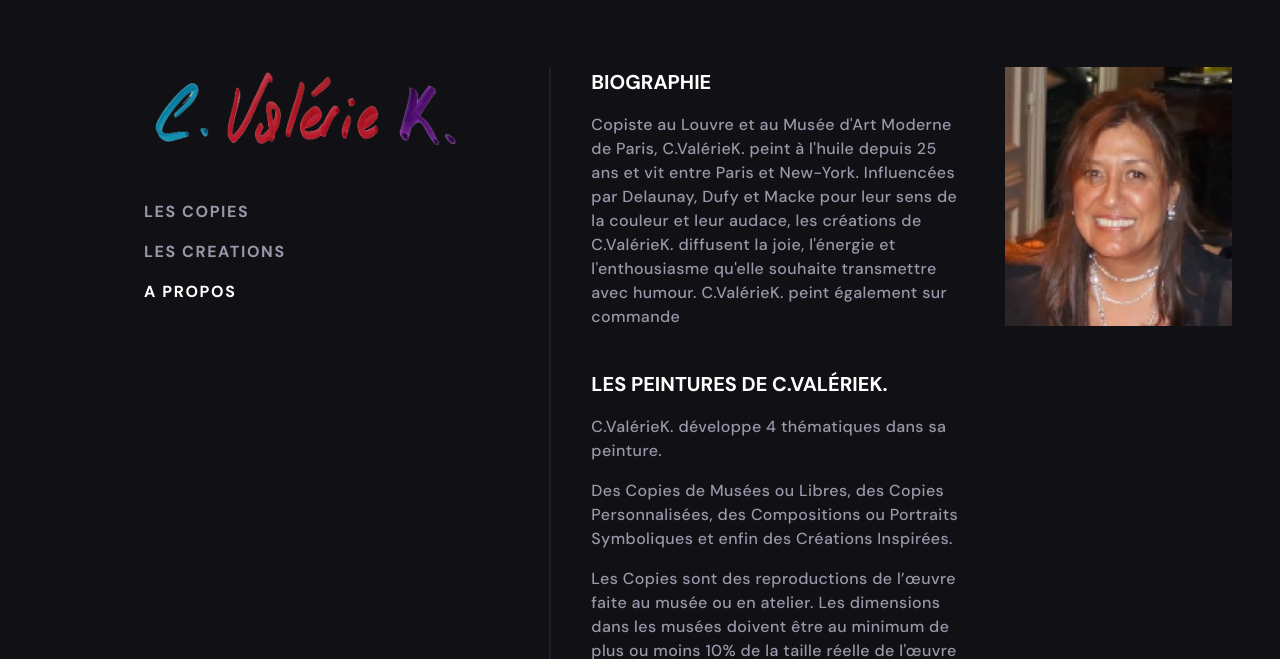
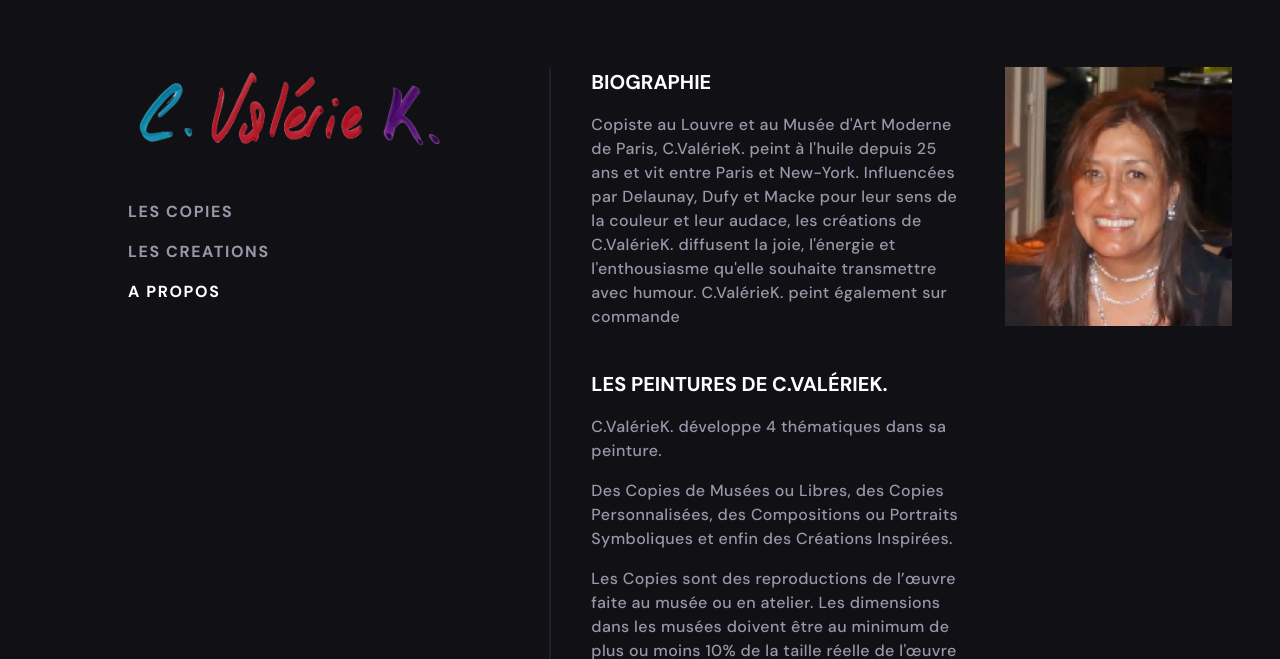
Before and after one commit to michaelchiche/cvalk-gatsby, a Gatsby site: page /a-propos in a window 1280 px wide. Shown: the part 141-800 px from the top of the page. Built offline with nearby package versions, Linux system fonts and the light colour scheme; Gatsby itself is replaced by a stand-in of ours.

Commit message:
fix menu

```diff
--- a/src/components/layoutWithMenu.tsx
+++ b/src/components/layoutWithMenu.tsx
@@ -8,15 +8,15 @@
 import React from 'react';
 import { Link } from 'gatsby';
 
-require('typeface-dm-sans');
+import 'typeface-dm-sans';
+import './layout.css';
 
-import './layout.css';
 const cvalkLogo = require('../images/cvalk.png');
 
 const LayoutWithMenu: React.FC = ({ children }) => {
   return (
     <div className="p-4 xl:p-32 xl:flex xl:flex-row xl:h-screen xl:m-0 overflow-x-hidden xl:overflow-y-auto">
-      <div className="xl:w-1/3 z-50 top-0 px-4 py-4 xl:static">
+      <div className="xl:w-1/3 z-50 top-0 py-4 xl:static">
         <div className="w-full h-auto xl:hidden">
           <div className="flex justify-between">
             <Link to="/" className="flex-shrink w-2/5">
```
